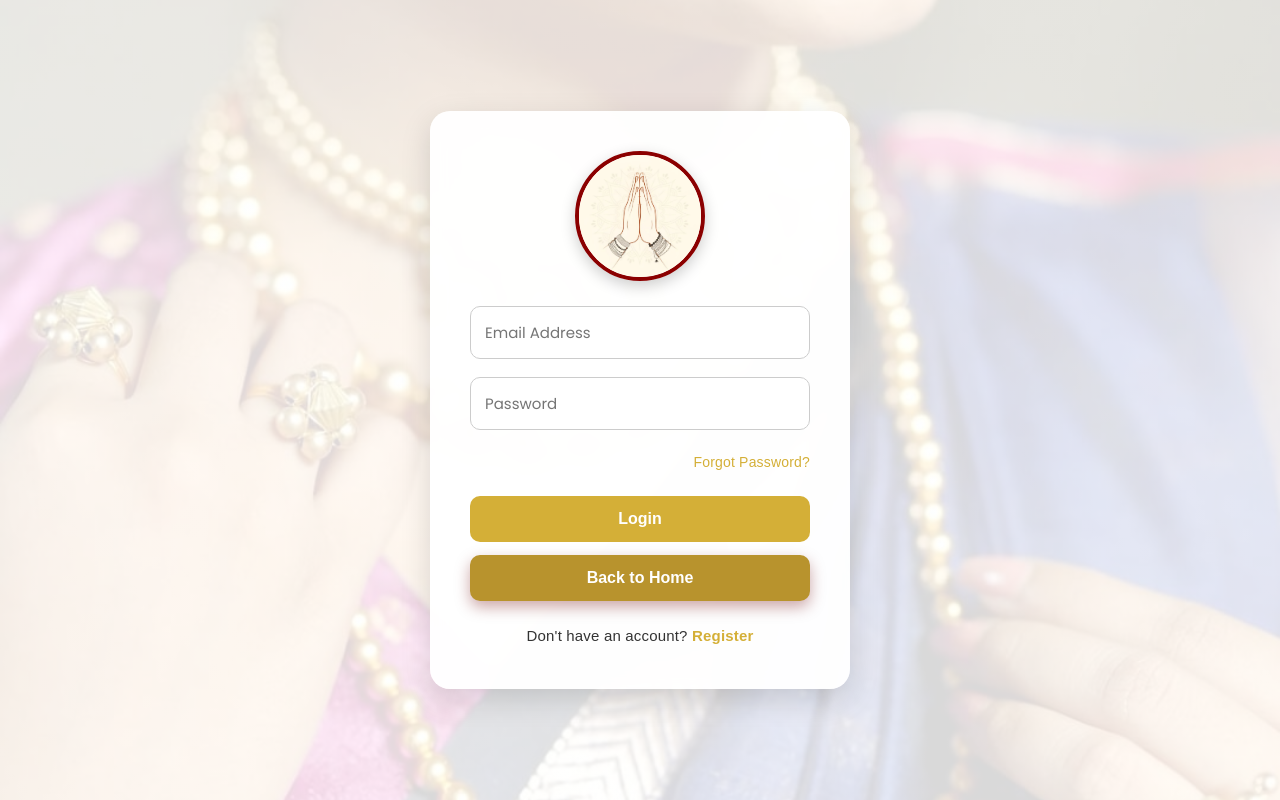
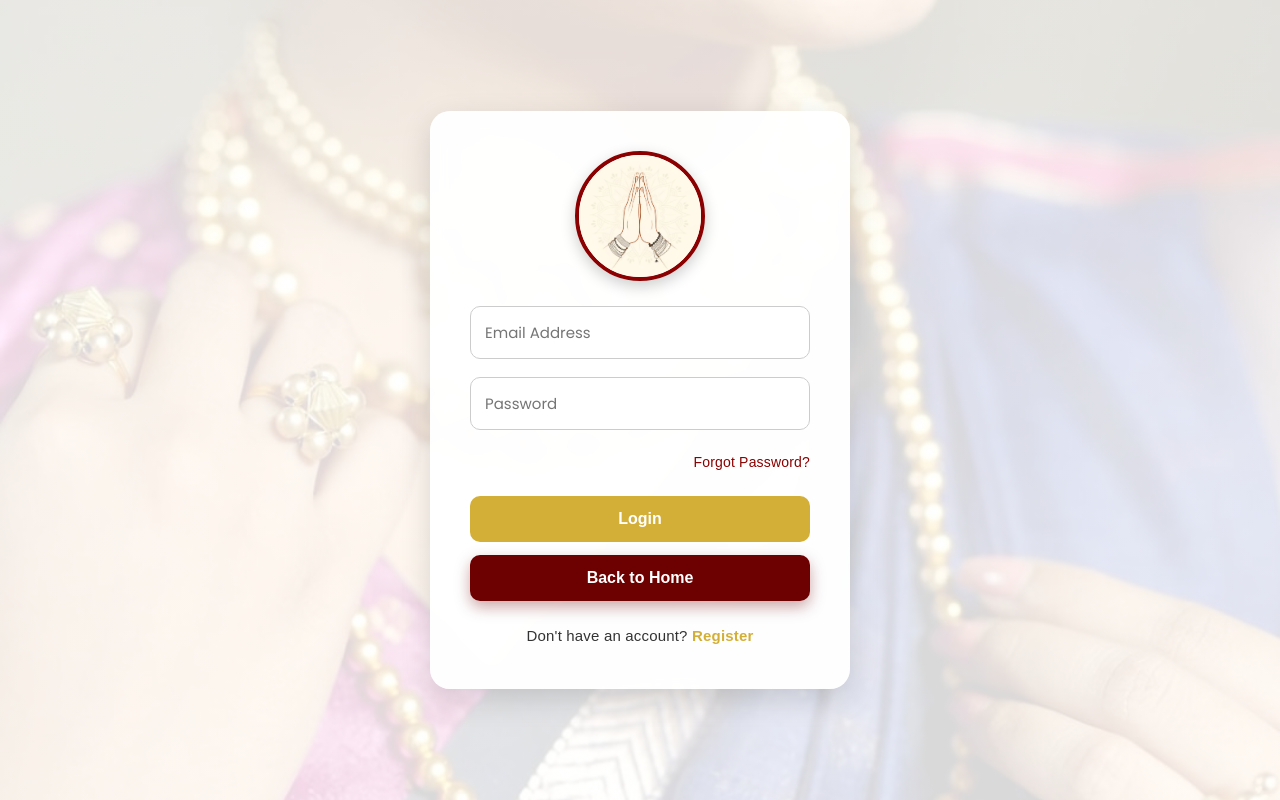
Before and after one commit to kadamsaloni/Saajkar-frontend, a React (Vite) app in the folder frontend/Saajkar/: page /login in a window 1280 px wide. In both pictures the pointer is over the button "Back to Home". Built offline with nearby package versions, Linux system fonts and the light colour scheme.

Commit message:
Updated Saajkar project

```diff
--- a/frontend/Saajkar/src/pages/Login.css
+++ b/frontend/Saajkar/src/pages/Login.css
@@ -83,7 +83,7 @@
 
 .forgot a{
     text-decoration:none;
-    color:#D4AF37;
+    color:#8B0000;
     font-size:14px;
     transition:0.3s;
 }
@@ -129,7 +129,7 @@
 }
 
 .home-btn:hover{
-    background:#b8932d;
+    background:#6d0000;
     transform:translateY(-2px);
     box-shadow:0 6px 15px rgba(109,0,0,0.35);
 }
```
